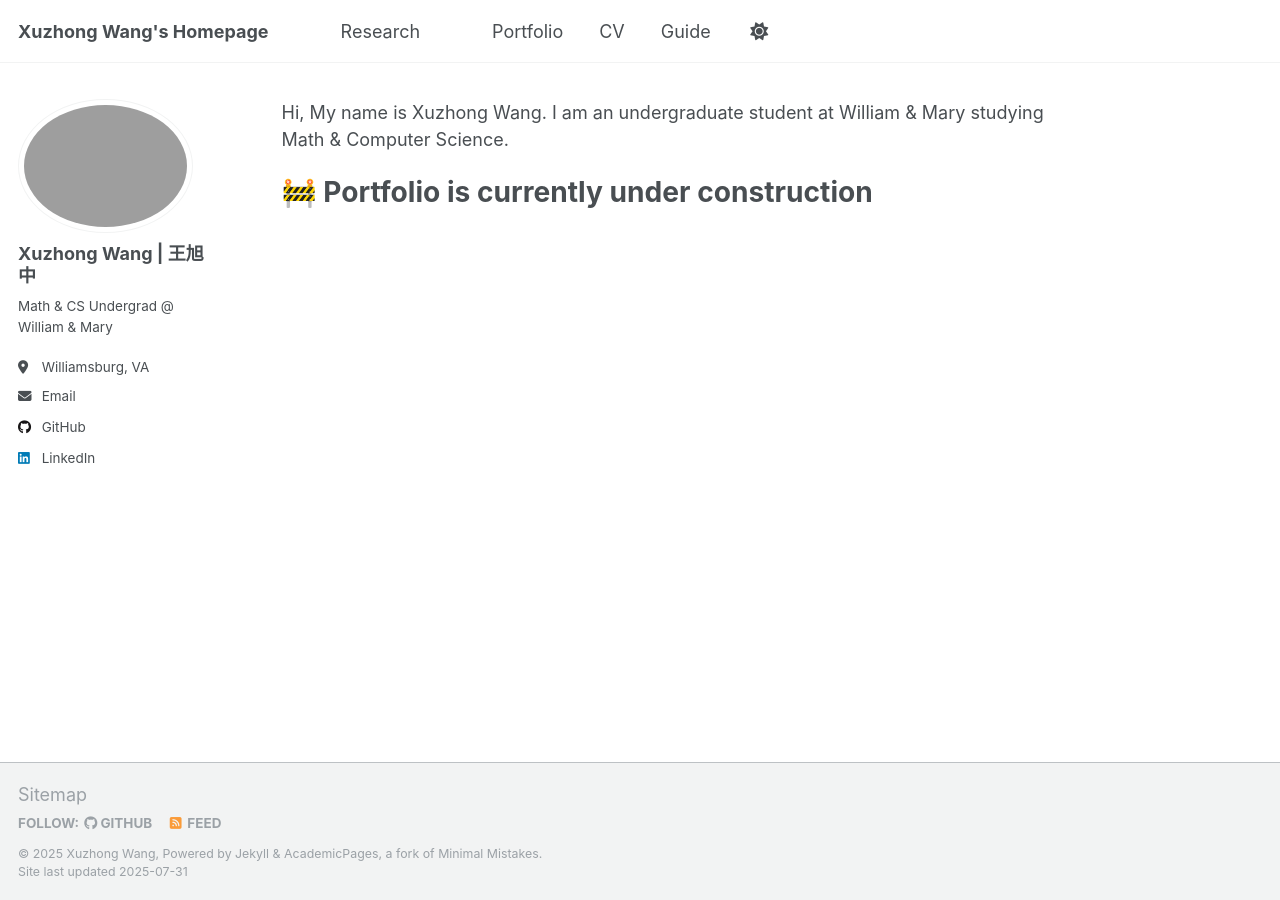
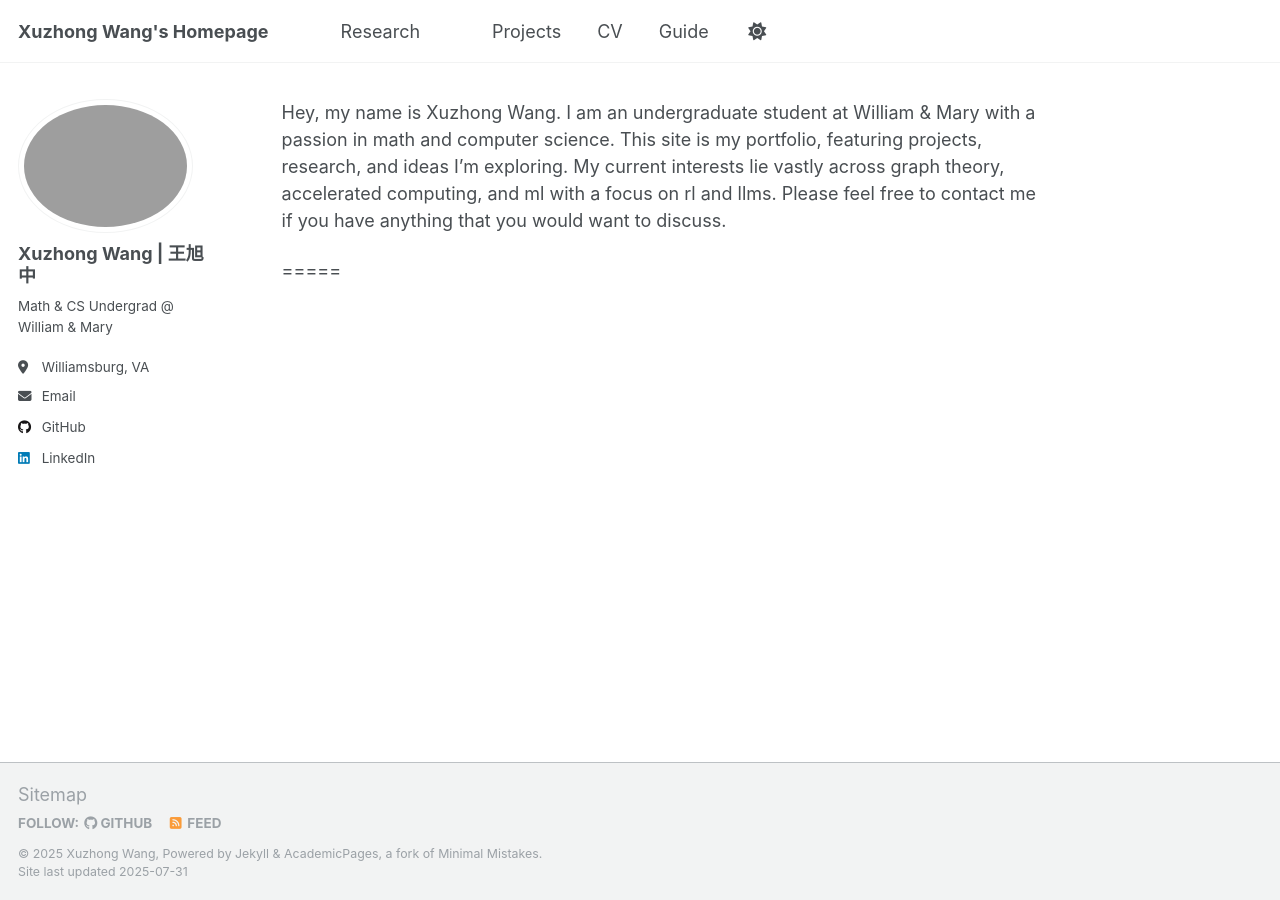
Before and after one commit to xuzhongwm/xuzhongwm.github.io, a Jekyll site: the page built from _pages/about.md, in a window 1280 px wide. Built offline with Jekyll 4.4.1, drawn with Linux system fonts in a browser that asks for light colours; emoji names are drawn with the system emoji font.

```diff
--- a/_data/navigation.yml
+++ b/_data/navigation.yml
@@ -20,7 +20,7 @@
   - title: "Research"
   - url: /reserach/
 
-  - title: "Portfolio"
+  - title: "Projects"
     url: /portfolio/
 
   # - title: "Blog Posts"
--- a/_pages/about.md
+++ b/_pages/about.md
@@ -6,7 +6,6 @@
   - /about.html
 ---
 
-Hi, My name is Xuzhong Wang. I am an undergraduate student at William & Mary studying Math & Computer Science.
+Hey, my name is Xuzhong Wang. I am an undergraduate student at William & Mary with a passion in math and computer science. This site is my portfolio, featuring projects, research, and ideas I'm exploring. My current interests lie vastly across graph theory, accelerated computing, and ml with a focus on rl and llms. Please feel free to contact me if you have anything that you would want to discuss.
 
-:construction: Portfolio is currently under construction
 =====
```
Also changed, not shown: _research/experience.md (renamed from _pages/experience.md, +6 -0 lines).
